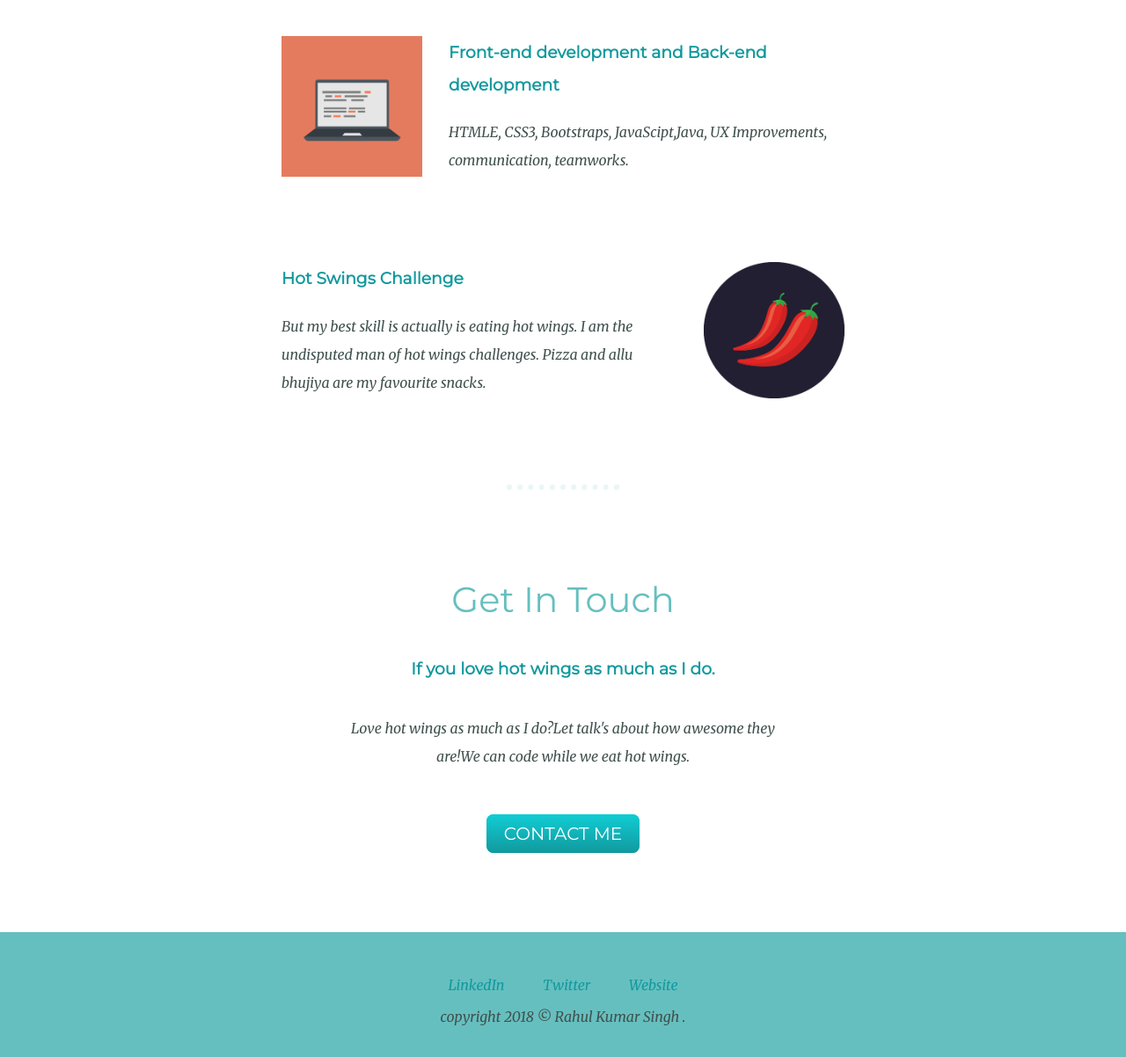
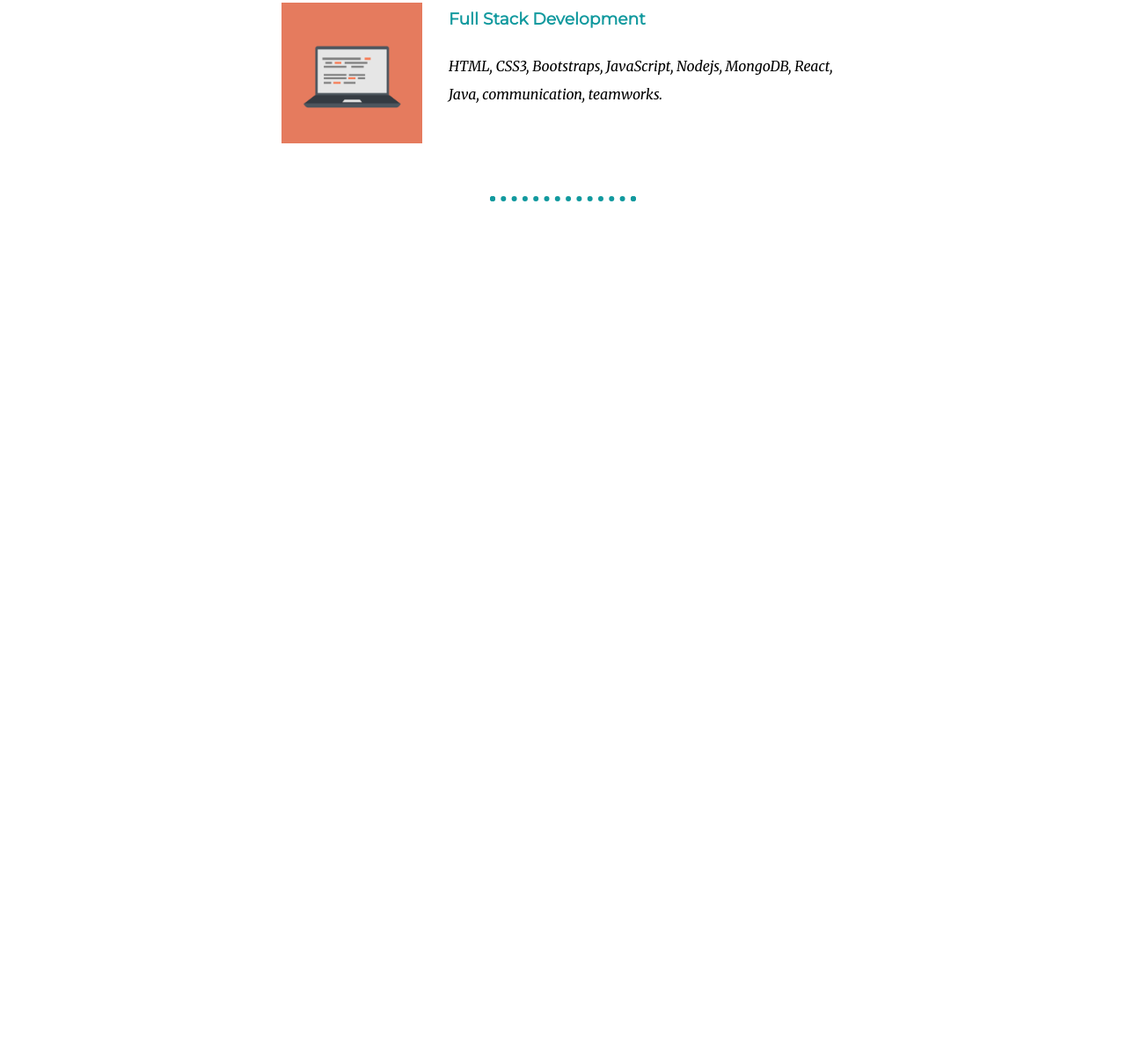
Before and after one commit to RAHULKUMARS007/profileweb, a plain HTML site: page index.html in a window 1280 px wide. Shown: the part 1466-2668 px from the top of the page at 88% size. After the commit the page ends 1795 px from the top, so only its background shows below. Drawn offline with Linux system fonts and the light colour scheme.

Commit message:
second commit

```diff
--- a/css/styles.css
+++ b/css/styles.css
@@ -1,11 +1,10 @@
 body{
-  color: #40514E;
   text-align: center;
   font-family:"Merriweather", serif;
   margin:0;
 }
 h1{
-  font-size: 5.625em;
+  font-size: 4em;
   margin: 50px auto 0 auto;
   color: #66BFBF;
   font-family: 'Sacramento', cursive;
@@ -22,29 +21,15 @@ h3{
   color: #11999E;
 }
 hr{
-  border: dotted #EAF6F6 6PX;
+  border: dotted #11999E 6PX;
   border-bottom: none;
-  width: 9%;
+  width: 12%;
   margin: 100px auto;
 }
 .intro{
   width: 40%;
   margin: auto;
   line-height: 2;
-}
-.message{
-  width: 40%;
-  margin: 40px auto 60px;
-  line-height: 2;
-}
-a{
-  color: #11999E;
-  font-style :"Montserrat",sans-serif;
-  margin: 10px 20px;
-  text-decoration: none;
-}
-a:hover{
-  color: #EAF6F6;
 }
 
 .top-container{
@@ -53,10 +38,6 @@ a:hover{
 }
 .middle-container{
   margin: 100px auto;
-}
-.bottom-container{
-  background-color: #66BFBF;
-  padding: 50px 0 20px;
 }
 
 .skill-row{
@@ -75,42 +56,9 @@ a:hover{
   left: 300px;
   bottom: 200px;
 }
-a{
-    color: #11999E;
- }
+
 .computer{
   width: 25%;
   float: left;
   margin-right: 30px;
 }
-.chillies{
-  width: 25%;
-  float: right;
-  margin-left: 30px;
-}
-.btn {
-  background: #11CDD4;
-  background-image: -webkit-linear-gradient(top, #11CDD4, #11999E);
-  background-image: -moz-linear-gradient(top, #11CDD4, #11999E);
-  background-image: -ms-linear-gradient(top, #11CDD4, #11999E);
-  background-image: -o-linear-gradient(top, #11CDD4, #11999E);
-  background-image: linear-gradient(to bottom, #11CDD4, #11999E);
-  -webkit-border-radius: 8;
-  -moz-border-radius: 8;
-  border-radius: 8px;
-  font-family: "Montserrat",sans-serif;
-  color: #ffffff;
-  font-size: 20px;
-  padding: 10px 20px 10px 20px;
-  text-decoration: none;
-}
-
-.btn:hover {
-  background: #30E3CB;
-  background-image: -webkit-linear-gradient(top, #30E3CB, #2BC4AD);
-  background-image: -moz-linear-gradient(top, #30E3CB, #2BC4AD);
-  background-image: -ms-linear-gradient(top, #30E3CB, #2BC4AD);
-  background-image: -o-linear-gradient(top, #30E3CB, #2BC4AD);
-  background-image: linear-gradient(to bottom, #30E3CB, #2BC4AD);
-  text-decoration: none;
-}
--- a/index.html
+++ b/index.html
@@ -13,7 +13,7 @@
   <div class="top-container">
     <img class="top-cloud" src="images/cloud.png" alt="cloud-img">
     <h1>I'm Rahul.</h1>
-    <h2>a programmer.</h2>
+    <h2>a full stack developer.</h2>
     <img class="bottom-cloud" src="images/cloud.png" alt="cloud-img">
     <img src="images/mountain.png" alt="mountain-img">
   </div>
@@ -21,36 +21,17 @@
     <div class="profile">
       <img src="" alt="">
       <h2>Hello.</h2>
-      <p class="intro">My Name's Rahul Kumar Singh, I'm 21 and a full-stack developer but still pursuing graduation. I am specialist in java coding. Now I am looking to get a job in innovative comany. Apart from coding , I love to play video games, or nice evening out with friends.</p>
+      <p class="intro">My Name's Rahul Kumar Singh, I'm 21 and complete my graduation in BCA from IGNOU. I am specialist in java coding. Now I am looking to get a job in innovative comany. Apart from coding , I love to play video games, or nice evening out with friends.</p>
     </div>
     <hr>
-    <div class="skills">
+    <div class="skills"></div>
       <h2>My Skills.</h2>
       <div class="skill-row">
         <img class="computer" src="images/computer.png" alt="">
-        <h3>Front-end development and Back-end development</h3>
-        <p>HTMLE, CSS3, Bootstraps, JavaScipt,Java, UX Improvements, communication, teamworks.</p>
-      </div>
-      <div class="skill-row">
-        <img class="chillies" src="images/chillies.png" alt="">
-        <h3>Hot Swings Challenge</h3>
-        <p>But my best skill is actually is eating hot wings. I am the undisputed man of hot wings challenges. Pizza and allu bhujiya are my favourite snacks. </p>
+        <h3>Full Stack Development</h3>
+        <p>HTML, CSS3, Bootstraps, JavaScript, Nodejs, MongoDB, React, Java, communication, teamworks.</p>
       </div>
     </div>
     <hr>
-    <div class="contact-me">
-      <h2>Get In Touch</h2>
-      <h3>If you love hot wings as much as I do.</h3>
-      <p class="message">Love hot wings as much as I do?Let talk's about how awesome they are!We can code while we eat hot wings.</p>
-      <a class="btn" href="googlemail.com">CONTACT ME</a>
-    </div>
-  </div>
-  <div class="bottom-container">
-    <a class="footer-link" href="https://www.linkedin.com/">LinkedIn</a>
-    <a class="footer-link" href="https://twitter.com/">Twitter</a>
-    <a class="footer-link" href="https://www.appbrewery.co/">Website</a>
-    <p>copyright 2018 © Rahul Kumar Singh .</p>
-  </div>
-
-  </body>
+ </body>
 </html>
```
